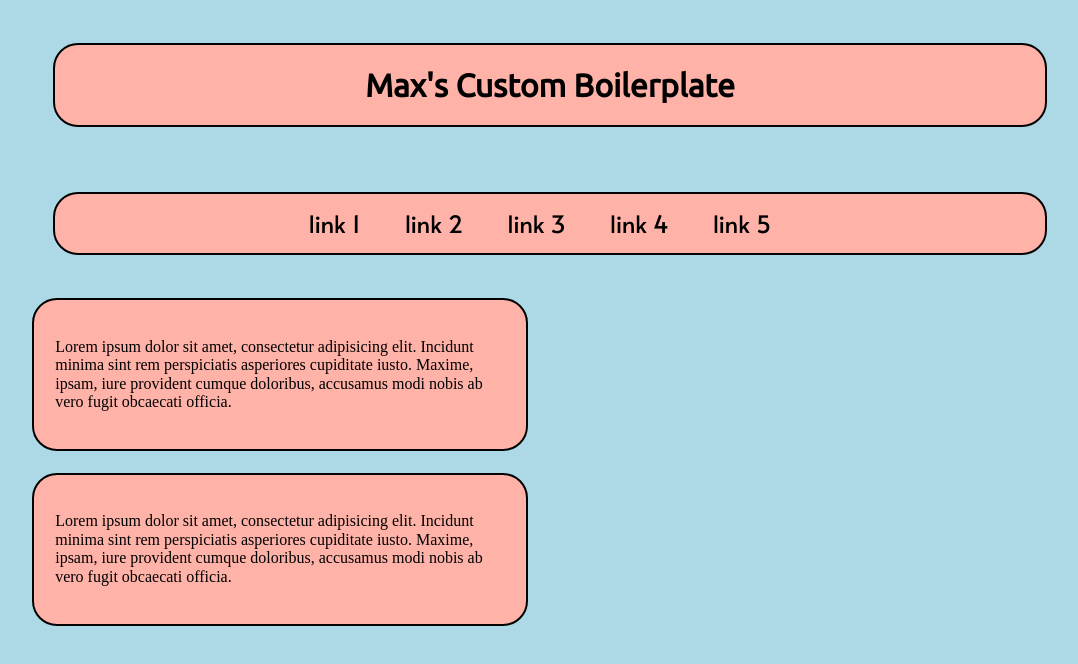
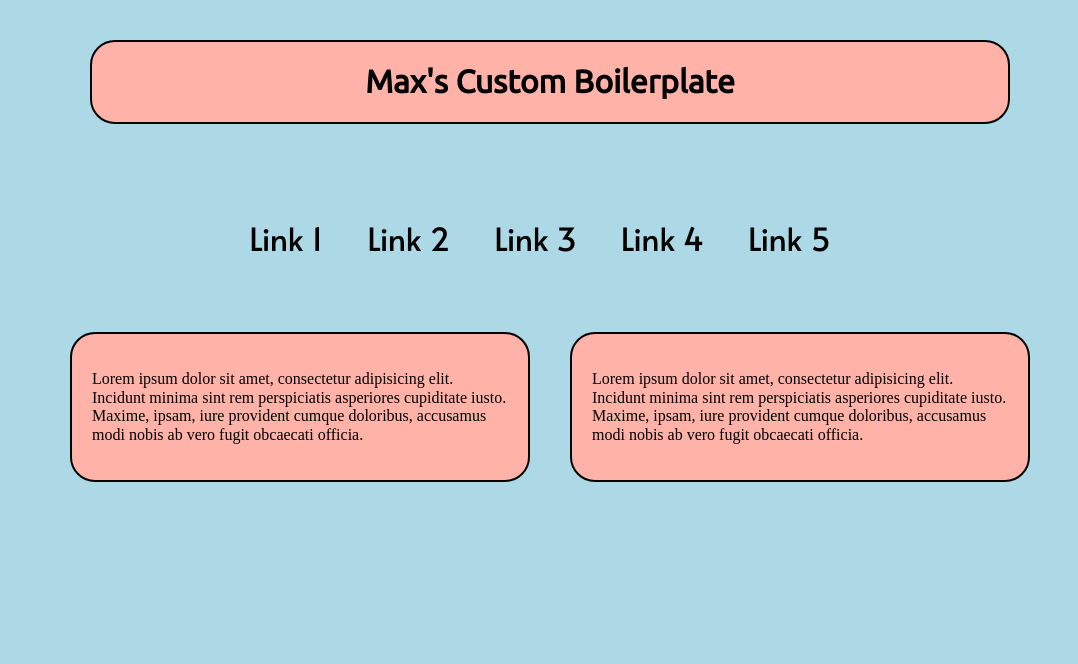
Before and after one commit to mkitay/boi, a website: page index.html in a window 1280 px wide. Shown: the whole page, without its empty margins (90-1168 px from the left). Drawn offline with nearby package versions, Linux system fonts and the light colour scheme; a web font is replaced by a local one.

Commit message:
fixed flexbox, added link hover color

```diff
--- a/index.html
+++ b/index.html
@@ -24,18 +24,17 @@
 
   <!-- Add your site or application content here -->
   <div id="container">
-  <article>
   <section class="fullwidth1">
     <header><h1>Max's Custom Boilerplate</h1></header>
   </section>
   <section class="fullwidth">
     <nav>
       <ul>
-        <li><a href="#">link 1</a></li>
-        <li><a href="#">link 2</a></li>
-        <li><a href="#">link 3</a></li>
-        <li><a href="#">link 4</a></li>
-        <li><a href="#">link 5</a></li>
+        <li><a href="#">Link 1</a></li>
+        <li><a href="#">Link 2</a></li>
+        <li><a href="#">Link 3</a></li>
+        <li><a href="#">Link 4</a></li>
+        <li><a href="#">Link 5</a></li>
       </ul>
     </nav>
   </section>
@@ -45,8 +44,9 @@
   <section class="halfwidth">
     <p>Lorem ipsum dolor sit amet, consectetur adipisicing elit. Incidunt minima sint rem perspiciatis asperiores cupiditate iusto. Maxime, ipsam, iure provident cumque doloribus, accusamus modi nobis ab vero fugit obcaecati officia.</p>
   </section>
-  </article>
   </div>
+
+
   <script src="js/vendor/modernizr-3.8.0.min.js"></script>
   <script src="https://code.jquery.com/jquery-3.4.1.min.js" integrity="sha256-CSXorXvZcTkaix6Yvo6HppcZGetbYMGWSFlBw8HfCJo=" crossorigin="anonymous"></script>
   <script>window.jQuery || document.write('<script src="js/vendor/jquery-3.4.1.min.js"><\/script>')</script>
--- a/scss/_base.scss
+++ b/scss/_base.scss
@@ -1,6 +1,6 @@
 #container{ /*A box that will contain the entire website for centering purposes*/
 	width:100%; /*The container will try to fill the entire browser window width*/
-	max-width:1080px; /*the maximum width the container will grow to*/
+	max-width:1000px; /*the maximum width the container will grow to*/
 	margin:0px auto; /*This line of code is the KEY.  0px margin top and bottom, auto margin left and right to center*/
 	/* background-color:rgb(225,225,225); */
 	padding:0px;
@@ -82,13 +82,12 @@ header{
 }//header
 
 nav{
-  @include box;
   text-align: center;
   ul{
     margin-left: -40px;
     li{
       font-family: Alata, helvetica, sans-serif;
-      font-size: 1.5em;
+      font-size: 2em;
       list-style: none;
       display: inline-block;
       padding-right: 20px;
@@ -100,7 +99,8 @@ nav{
         color: black;
       }
       a:hover, a:active{
-        background: $berry;
+				@include box;
+        background: $green;
         color: white;
       }
     }//li
--- a/scss/_variables.scss
+++ b/scss/_variables.scss
@@ -2,3 +2,4 @@ $round: 25px;
 $pink: #FFB2A8;
 $berry: #B4315E;
 $yellow: #FFF68F;
+$green: rgb(130, 212, 110);
```
Also changed, not shown: css/main.css.
